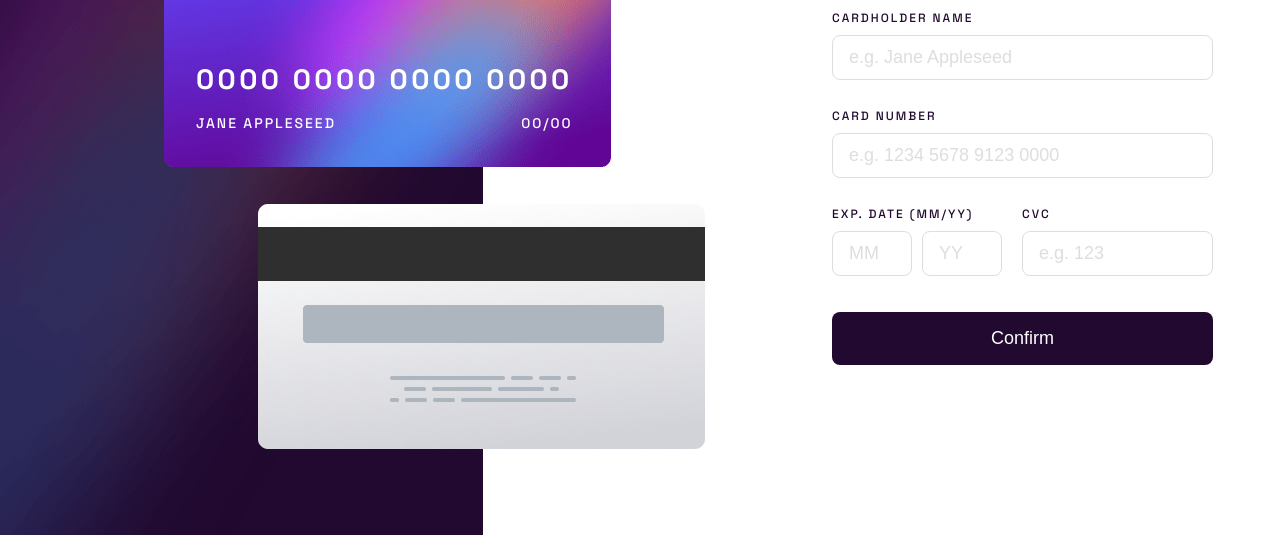
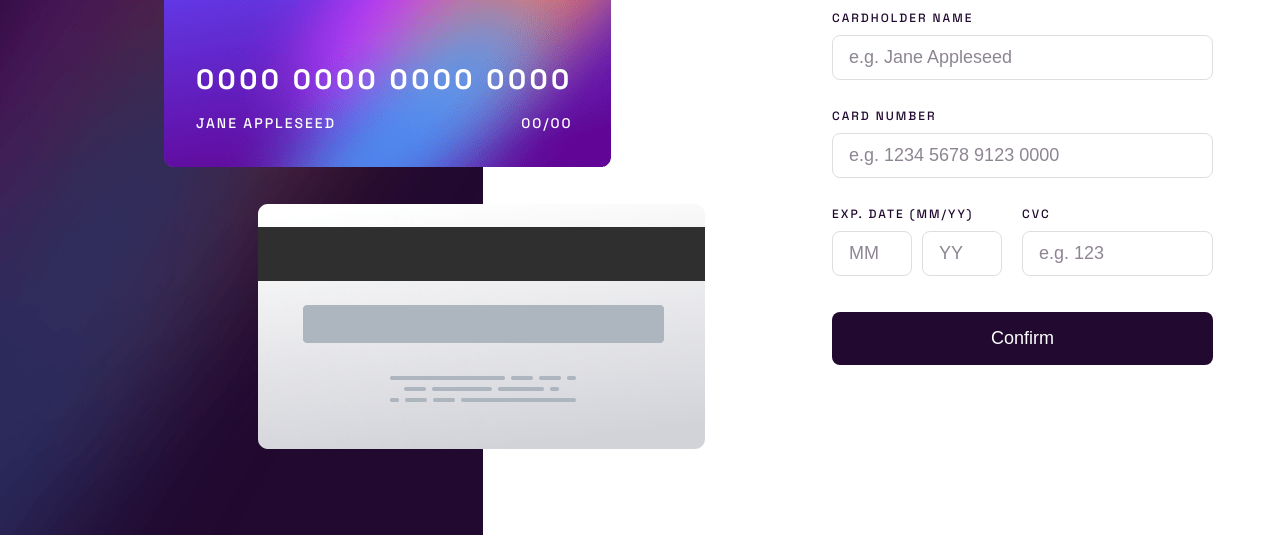
Before and after one commit to flaviare1s/interactive-card-details-form, a plain HTML site: page index.html in a window 1280 px wide. Shown: the part 265-800 px from the top of the page. Drawn offline with Linux system fonts and the light colour scheme.

Commit message:
Alterei cor da fonte

```diff
--- a/style.css
+++ b/style.css
@@ -151,7 +151,7 @@ input {
 }
 
 input::placeholder {
-  color: var(--light-grayish-violet);
+  color: var(--dark-grayish-violet);
 }
 
 button {
```
